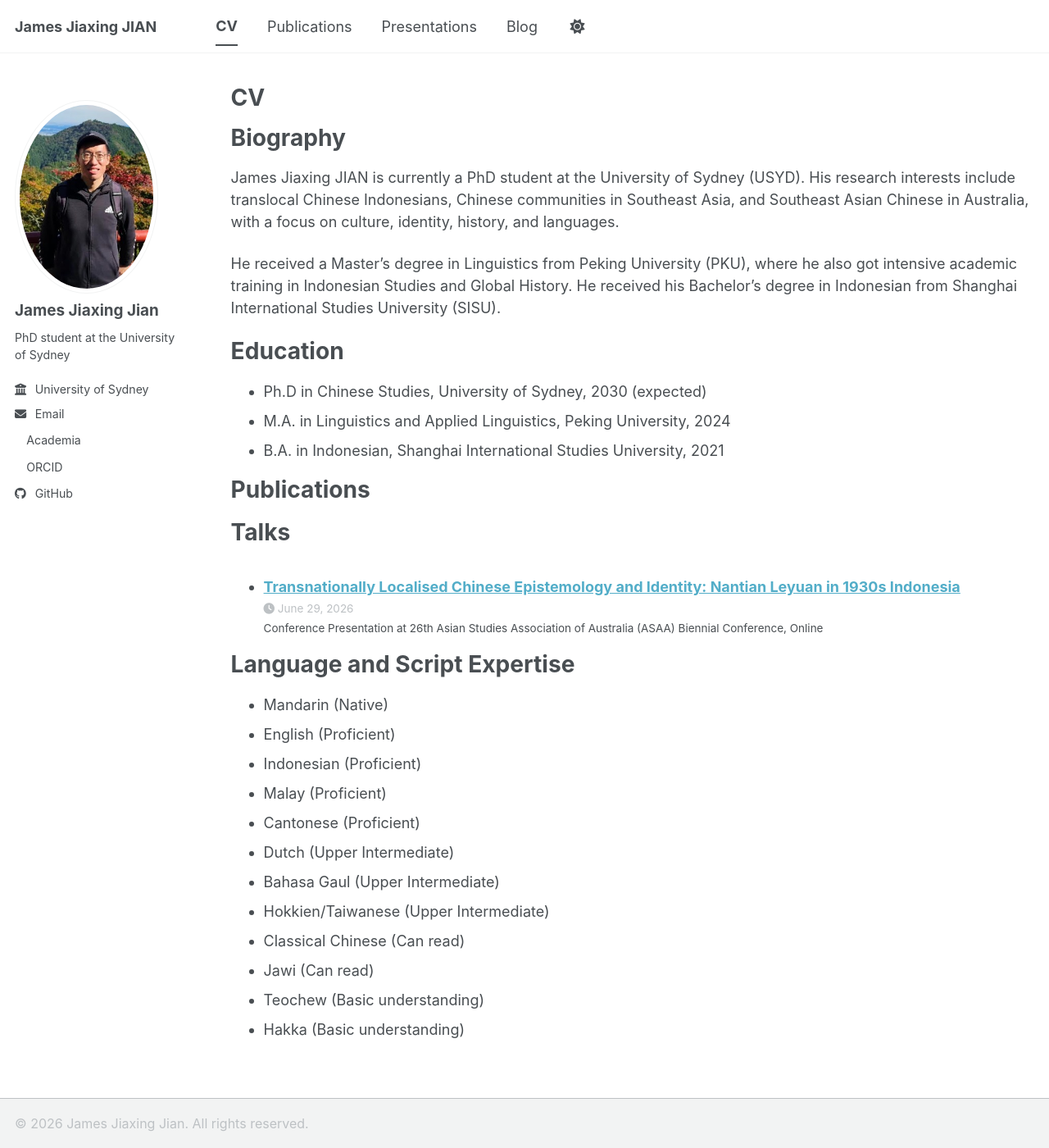
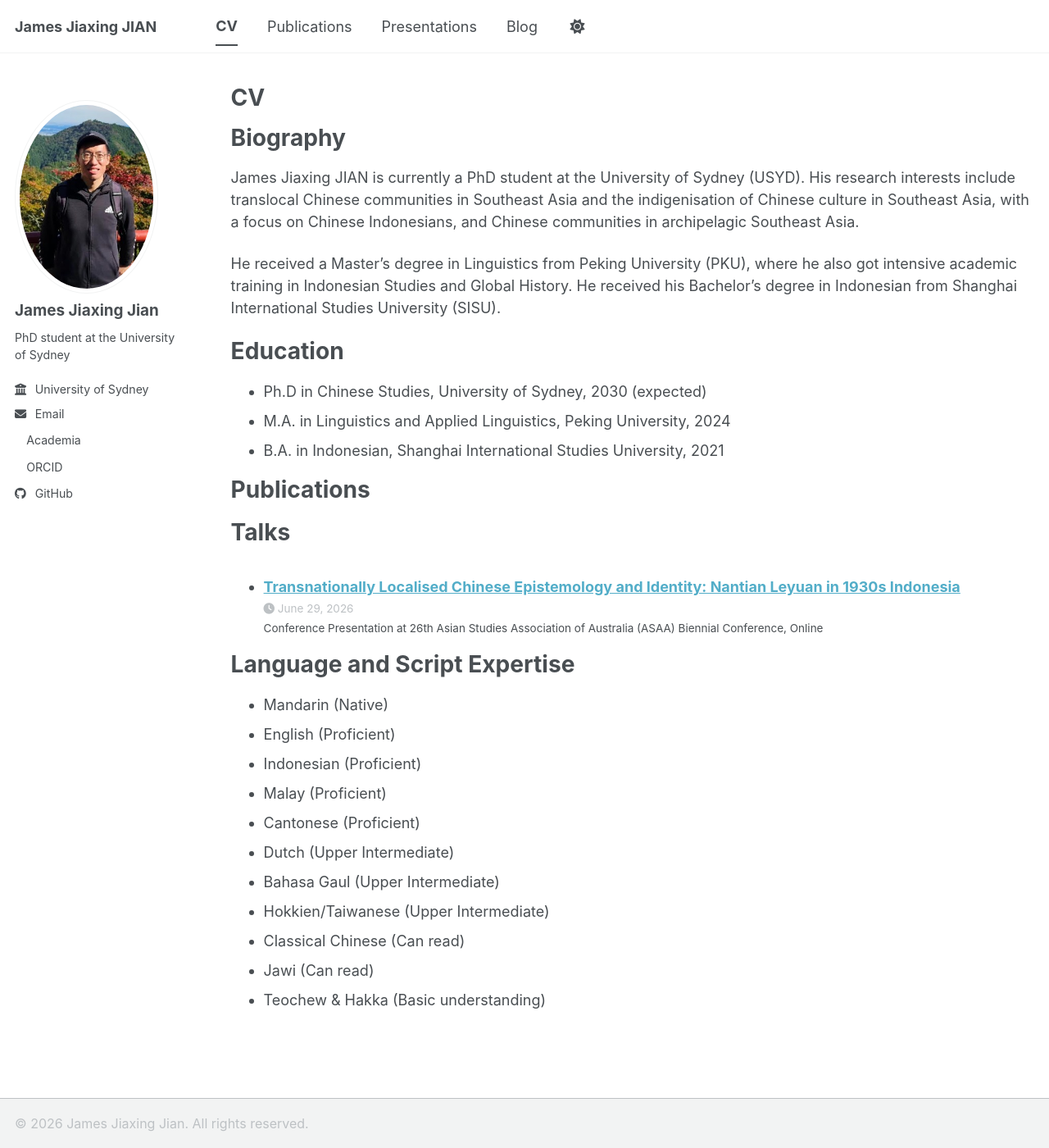
Before and after one commit to jamesjiaxingjian/jamesjiaxingjian.github.io, a Jekyll site: the page built from _pages/cv.md, in a window 1280 px wide and 1400 px high. Shown: the whole window at 82% size. Built offline with Jekyll 4.4.1, drawn with Linux system fonts in a browser that asks for light colours; a style sheet for code colours, icons or effects is not loaded.

Commit message:
Update cv.md

```diff
--- a/_pages/cv.md
+++ b/_pages/cv.md
@@ -11,7 +11,7 @@ redirect_from:
 
 Biography
 =====
-James Jiaxing JIAN is currently a PhD student at the University of Sydney (USYD). His research interests include translocal Chinese Indonesians, Chinese communities in Southeast Asia, and Southeast Asian Chinese in Australia, with a focus on culture, identity, history, and languages.
+James Jiaxing JIAN is currently a PhD student at the University of Sydney (USYD). His research interests include translocal Chinese communities in Southeast Asia and the indigenisation of Chinese culture in Southeast Asia, with a focus on Chinese Indonesians, and Chinese communities in archipelagic Southeast Asia.
 
 He received a Master’s degree in Linguistics from Peking University (PKU), where he also got intensive academic training in Indonesian Studies and Global History. He received his Bachelor’s degree in Indonesian from Shanghai International Studies University (SISU).
 
@@ -45,5 +45,4 @@ Language and Script Expertise
 * Hokkien/Taiwanese (Upper Intermediate)
 * Classical Chinese (Can read)
 * Jawi (Can read)
-* Teochew (Basic understanding)
-* Hakka (Basic understanding)
+* Teochew & Hakka (Basic understanding)
```
